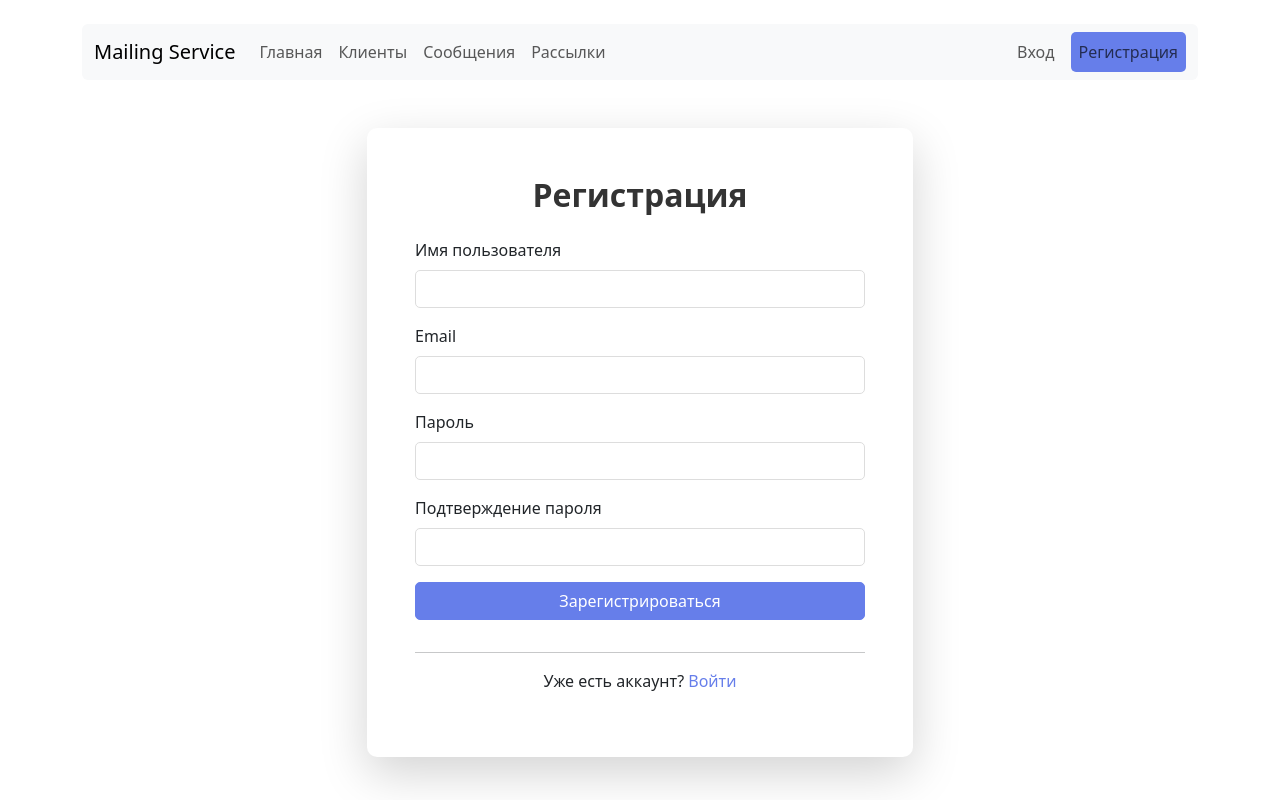
After one commit to terpi228/mailing_service, a Django app: page /register/ in a window 1280 px wide. The commit adds this page. Run offline with Django 5.2, Linux system fonts and the light colour scheme.

Commit message:
Добавлена аутентификация пользователей: реализованы страницы входа, выхода и регистрации, обновлены маршруты и шаблоны.

```diff
--- a/mailing/templates/mailing/base.html
+++ b/mailing/templates/mailing/base.html
@@ -12,11 +12,46 @@
 
 <body class="container mt-4">
 
-    <nav class="mb-4">
-        <a href="{% url 'home' %}" class="btn btn-dark">Главная</a>
-        <a href="{% url 'recipient_list' %}" class="btn btn-primary">Клиенты</a>
-        <a href="{% url 'message_list' %}" class="btn btn-secondary">Сообщения</a>
-        <a href="{% url 'mailing_list' %}" class="btn btn-success">Рассылки</a>
+    <nav class="navbar navbar-expand-lg navbar-light bg-light mb-4 rounded">
+        <div class="container-fluid">
+            <a class="navbar-brand" href="{% url 'home' %}">Mailing Service</a>
+            <button class="navbar-toggler" type="button" data-bs-toggle="collapse" data-bs-target="#navbarNav">
+                <span class="navbar-toggler-icon"></span>
+            </button>
+            <div class="collapse navbar-collapse" id="navbarNav">
+                <ul class="navbar-nav me-auto">
+                    <li class="nav-item">
+                        <a class="nav-link" href="{% url 'home' %}">Главная</a>
+                    </li>
+                    <li class="nav-item">
+                        <a class="nav-link" href="{% url 'recipient_list' %}">Клиенты</a>
+                    </li>
+                    <li class="nav-item">
+                        <a class="nav-link" href="{% url 'message_list' %}">Сообщения</a>
+                    </li>
+                    <li class="nav-item">
+                        <a class="nav-link" href="{% url 'mailing_list' %}">Рассылки</a>
+                    </li>
+                </ul>
+                <ul class="navbar-nav">
+                    {% if user.is_authenticated %}
+                    <li class="nav-item">
+                        <span class="navbar-text me-3">{{ user.username }}</span>
+                    </li>
+                    <li class="nav-item">
+                        <a class="nav-link btn btn-outline-danger" href="{% url 'logout' %}">Выход</a>
+                    </li>
+                    {% else %}
+                    <li class="nav-item">
+                        <a class="nav-link btn btn-outline-primary me-2" href="{% url 'login' %}">Вход</a>
+                    </li>
+                    <li class="nav-item">
+                        <a class="nav-link btn btn-primary" href="{% url 'register' %}">Регистрация</a>
+                    </li>
+                    {% endif %}
+                </ul>
+            </div>
+        </div>
     </nav>
 
 
--- /dev/null
+++ b/mailing/templates/mailing/register.html
@@ -0,0 +1,129 @@
+{% extends 'mailing/base.html' %}
+
+{% block title %}Регистрация - Mailing Service{% endblock %}
+
+{% block content %}
+<div class="row justify-content-center mt-5">
+    <div class="col-md-6">
+        <div class="card shadow-lg">
+            <div class="card-body p-5">
+                <h2 class="card-title text-center mb-4">Регистрация</h2>
+
+                {% if form.non_field_errors %}
+                    <div class="alert alert-danger" role="alert">
+                        <h4 class="alert-heading">Ошибка!</h4>
+                        {% for error in form.non_field_errors %}
+                            <p class="mb-0">{{ error }}</p>
+                        {% endfor %}
+                    </div>
+                {% endif %}
+
+                <form method="post" novalidate>
+                    {% csrf_token %}
+
+                    <div class="mb-3">
+                        <label for="id_username" class="form-label">Имя пользователя</label>
+                        <input type="text" class="form-control" name="username" id="id_username" required>
+                        {% if form.username.errors %}
+                            <div class="text-danger small mt-1">
+                                {% for error in form.username.errors %}
+                                    <div>{{ error }}</div>
+                                {% endfor %}
+                            </div>
+                        {% endif %}
+                    </div>
+
+                    <div class="mb-3">
+                        <label for="id_email" class="form-label">Email</label>
+                        <input type="email" class="form-control" name="email" id="id_email" required>
+                        {% if form.email.errors %}
+                            <div class="text-danger small mt-1">
+                                {% for error in form.email.errors %}
+                                    <div>{{ error }}</div>
+                                {% endfor %}
+                            </div>
+                        {% endif %}
+                    </div>
+
+                    <div class="mb-3">
+                        <label for="id_password1" class="form-label">Пароль</label>
+                        <input type="password" class="form-control" name="password1" id="id_password1" required>
+                        {% if form.password1.errors %}
+                            <div class="text-danger small mt-1">
+                                {% for error in form.password1.errors %}
+                                    <div>{{ error }}</div>
+                                {% endfor %}
+                            </div>
+                        {% endif %}
+                    </div>
+
+                    <div class="mb-3">
+                        <label for="id_password2" class="form-label">Подтверждение пароля</label>
+                        <input type="password" class="form-control" name="password2" id="id_password2" required>
+                        {% if form.password2.errors %}
+                            <div class="text-danger small mt-1">
+                                {% for error in form.password2.errors %}
+                                    <div>{{ error }}</div>
+                                {% endfor %}
+                            </div>
+                        {% endif %}
+                    </div>
+
+                    <button type="submit" class="btn btn-primary w-100 mb-3">Зарегистрироваться</button>
+                </form>
+
+                <hr>
+
+                <p class="text-center">
+                    Уже есть аккаунт? <a href="{% url 'login' %}">Войти</a>
+                </p>
+            </div>
+        </div>
+    </div>
+</div>
+
+<style>
+    .card {
+        border: none;
+        border-radius: 10px;
+    }
+
+    .card-title {
+        color: #333;
+        font-weight: 600;
+    }
+
+    .form-control {
+        border-radius: 5px;
+        border: 1px solid #ddd;
+    }
+
+    .form-control:focus {
+        border-color: #667eea;
+        box-shadow: 0 0 0 0.2rem rgba(102, 126, 234, 0.25);
+        outline: none;
+    }
+
+    .btn-primary {
+        background-color: #667eea;
+        border-color: #667eea;
+        border-radius: 5px;
+        font-weight: 500;
+    }
+
+    .btn-primary:hover {
+        background-color: #5568d3;
+        border-color: #5568d3;
+    }
+
+    a {
+        color: #667eea;
+        text-decoration: none;
+    }
+
+    a:hover {
+        color: #5568d3;
+        text-decoration: underline;
+    }
+</style>
+{% endblock %}
--- a/mailing/urls.py
+++ b/mailing/urls.py
@@ -18,7 +18,9 @@ urlpatterns = [
     path('mailings/<int:pk>/delete/', views.mailing_delete, name='mailing_delete'),
     path('mailings/<int:pk>/run/', views.mailing_run, name='mailing_run'),
     path('', views.home, name='home'),
-
+    path('login/', views.login_view, name='login'),
+    path('logout/', views.logout_view, name='logout'),
+    path('register/', views.register, name='register'),
 
 
 
--- a/mailing/views.py
+++ b/mailing/views.py
@@ -5,6 +5,10 @@ from django.core.mail import send_mail
 from django.utils import timezone
 from django.db.models import Count
 from django.core.exceptions import ValidationError
+from django.contrib.auth.models import User
+from django.contrib.auth.forms import UserCreationForm
+from django.contrib.auth import login
+from django.contrib.auth.decorators import login_required
 
 from .models import Recipient, Message, Mailing, Attempt
 
@@ -46,6 +50,41 @@ class MailingForm(forms.ModelForm):
             raise ValidationError("Время начала должно быть раньше времени окончания.")
 
         return cleaned_data
+
+
+class RegisterForm(UserCreationForm):
+    email = forms.EmailField(
+        required=True,
+        widget=forms.EmailInput(attrs={'class': 'form-control', 'placeholder': 'Email'})
+    )
+    username = forms.CharField(
+        widget=forms.TextInput(attrs={'class': 'form-control', 'placeholder': 'Имя пользователя'})
+    )
+    password1 = forms.CharField(
+        label='Пароль',
+        widget=forms.PasswordInput(attrs={'class': 'form-control', 'placeholder': 'Пароль'})
+    )
+    password2 = forms.CharField(
+        label='Подтверждение пароля',
+        widget=forms.PasswordInput(attrs={'class': 'form-control', 'placeholder': 'Подтверждение пароля'})
+    )
+
+    class Meta:
+        model = User
+        fields = ('username', 'email', 'password1', 'password2')
+
+    def clean_email(self):
+        email = self.cleaned_data.get('email')
+        if User.objects.filter(email=email).exists():
+            raise forms.ValidationError("Пользователь с таким email уже существует.")
+        return email
+
+    def save(self, commit=True):
+        user = super().save(commit=False)
+        user.email = self.cleaned_data['email']
+        if commit:
+            user.save()
+        return user
 
 
 # ============================
@@ -147,7 +186,7 @@ def message_delete(request, pk):
 # ============================
 # Mailing Views
 # ============================
-
+@login_required
 def mailing_list(request):
     mailings = Mailing.objects.all()
     return render(request, 'mailing/mailing_list.html', {'mailings': mailings})
@@ -257,3 +296,37 @@ def home(request):
     }
 
     return render(request, 'mailing/home.html', context)
+
+
+# ============================
+# Authentication Views
+# ============================
+
+def register(request):
+    if request.method == 'POST':
+        form = RegisterForm(request.POST)
+        if form.is_valid():
+            user = form.save()
+            login(request, user)
+            return redirect('home')
+    else:
+        form = RegisterForm()
+    return render(request, 'mailing/register.html', {'form': form})
+
+
+def login_view(request):
+    from django.contrib.auth import authenticate, login as auth_login
+    if request.method == 'POST':
+        username = request.POST.get('username')
+        password = request.POST.get('password')
+        user = authenticate(request, username=username, password=password)
+        if user is not None:
+            auth_login(request, user)
+            return redirect('home')
+    return render(request, 'mailing/login.html')
+
+
+def logout_view(request):
+    from django.contrib.auth import logout
+    logout(request)
+    return redirect('home')
--- a/mailing_service/urls.py
+++ b/mailing_service/urls.py
@@ -14,10 +14,13 @@ Including another URLconf
     1. Import the include() function: from django.urls import include, path
     2. Add a URL to urlpatterns:  path('blog/', include('blog.urls'))
 """
+from django.contrib.auth import views as auth_views
 from django.contrib import admin
-from django.urls import include, path
+from django.urls import path, include
 
 urlpatterns = [
     path('admin/', admin.site.urls),
     path('', include('mailing.urls')),
+    path('login/', auth_views.LoginView.as_view(template_name='mailing/login.html'), name='login'),
+    path('logout/', auth_views.LogoutView.as_view(template_name='mailing/logout.html'), name='logout'),
 ]
```
Also changed, not shown: mailing/templates/mailing/login.html (added, +86 -0 lines), mailing/templates/mailing/logout.html (added, +20 -0 lines), mailing_service/settings.py (+6 -1 lines).
